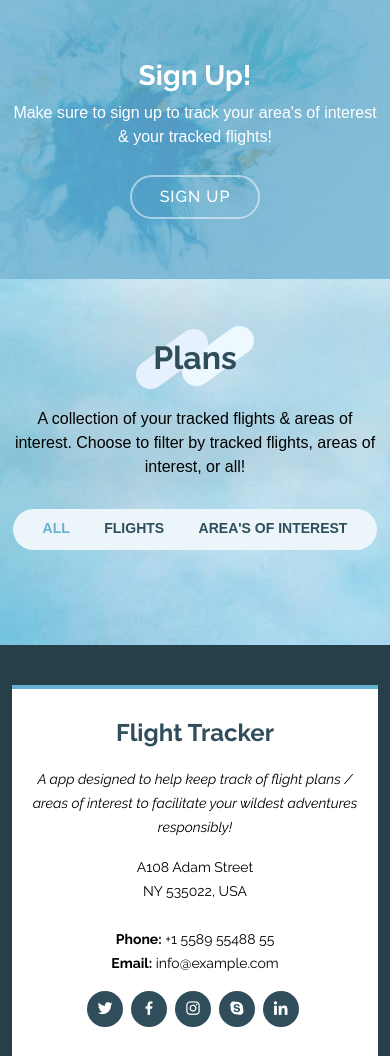
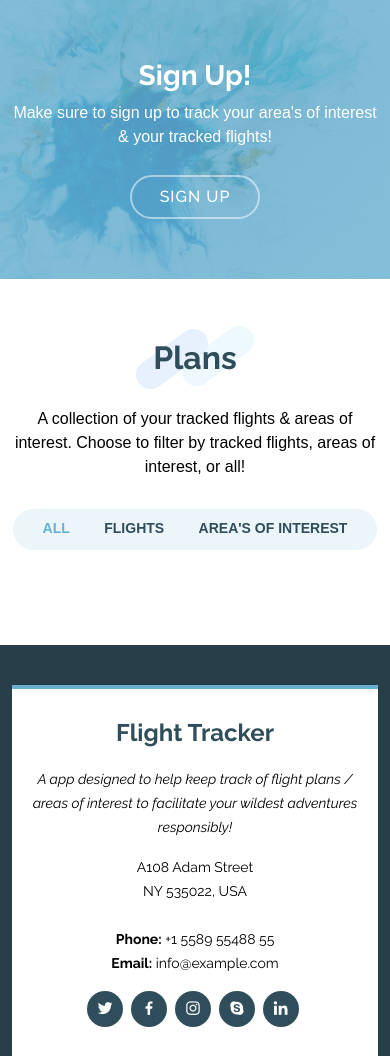
Before and after one commit to hunterw4/FlightTracker2.0, a Flask app: template templates/index.html in a window 390 px wide. Shown: the part 1479-2535 px from the top of the page. Run offline with Flask 3, Linux system fonts and the light colour scheme; the template is opened without the code that fills it, so the values that code supplies are empty; some libraries are stand-ins or nearby versions.

Commit message:
Edited mobile background, & fixed tacky portfolio background

```diff
--- a/static/assets/css/style.css
+++ b/static/assets/css/style.css
@@ -1030,6 +1030,10 @@ section {
 # Portfolio
 --------------------------------------------------------------*/
 
+.portfolio {
+  background-color: #fff; /* Set background color to white */
+}
+
 .portfolio .portfolio-wrap img {
   width: 450px;
   height: 450px;
--- a/templates/index.html
+++ b/templates/index.html
@@ -70,7 +70,7 @@
   </video>
 
   <!-- Image for mobile -->
-  <img src="static/assets/img/hero-bg.jpg" id="mobile-image" alt="Static Image">
+  <img src="static/assets/img/Mobile-bg.png" id="mobile-image" alt="Static Image">
 
   <div class="hero-container" data-aos="fade-up">
     <h1>Welcome to Flight Tracker</h1>
@@ -156,7 +156,7 @@
     <!-- ======= Portfolio Section ======= -->
 
     <!-- App means FLIGHTS & Card means POI -->
-    <section id="portfolio" class="portfolio" style="background-image: url('static/assets/img/hero-bg3.jpg');">
+    <section id="portfolio" class="portfolio">
   <div class="container">
 
     <div class="section-title" data-aos="fade-in" data-aos-delay="100">
```
Also changed, not shown: static/assets/img/Mobile-bg.png (added), 3 other files.
